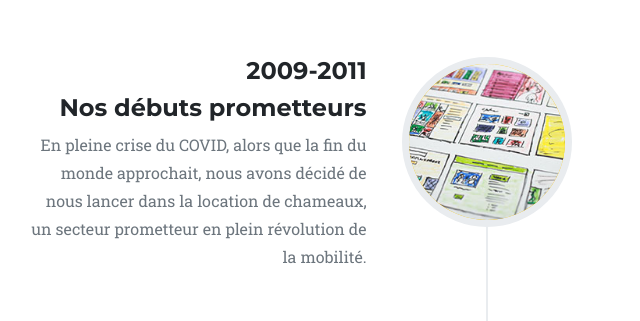
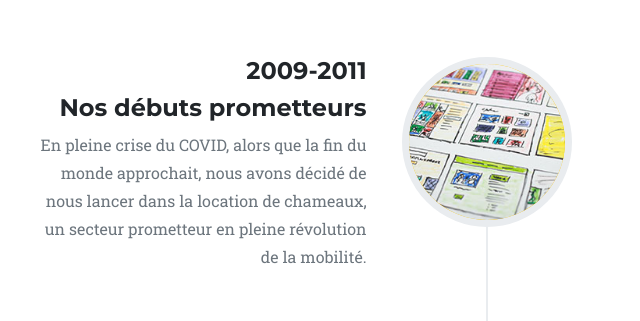
Before and after one commit to camillelenormand/startup-project-THP, a plain HTML site: page index.html in a window 1280 px wide. Shown: the part 2980-3301 px from the top of the page, 153-793 px from the left. Drawn offline with nearby package versions, Linux system fonts and the light colour scheme.

Commit message:
fix spelling mistake

```diff
--- a/index.html
+++ b/index.html
@@ -195,7 +195,7 @@
                                 <h4>2009-2011</h4>
                                 <h4 class="subheading">Nos débuts prometteurs</h4>
                             </div>
-                            <div class="timeline-body"><p class="text-muted">En pleine crise du COVID, alors que la fin du monde approchait, nous avons décidé de nous lancer dans la location de chameaux, un secteur prometteur en plein révolution de la mobilité.</p></div>
+                            <div class="timeline-body"><p class="text-muted">En pleine crise du COVID, alors que la fin du monde approchait, nous avons décidé de nous lancer dans la location de chameaux, un secteur prometteur en pleine révolution de la mobilité.</p></div>
                         </div>
                     </li>
                     <li class="timeline-inverted">
```
